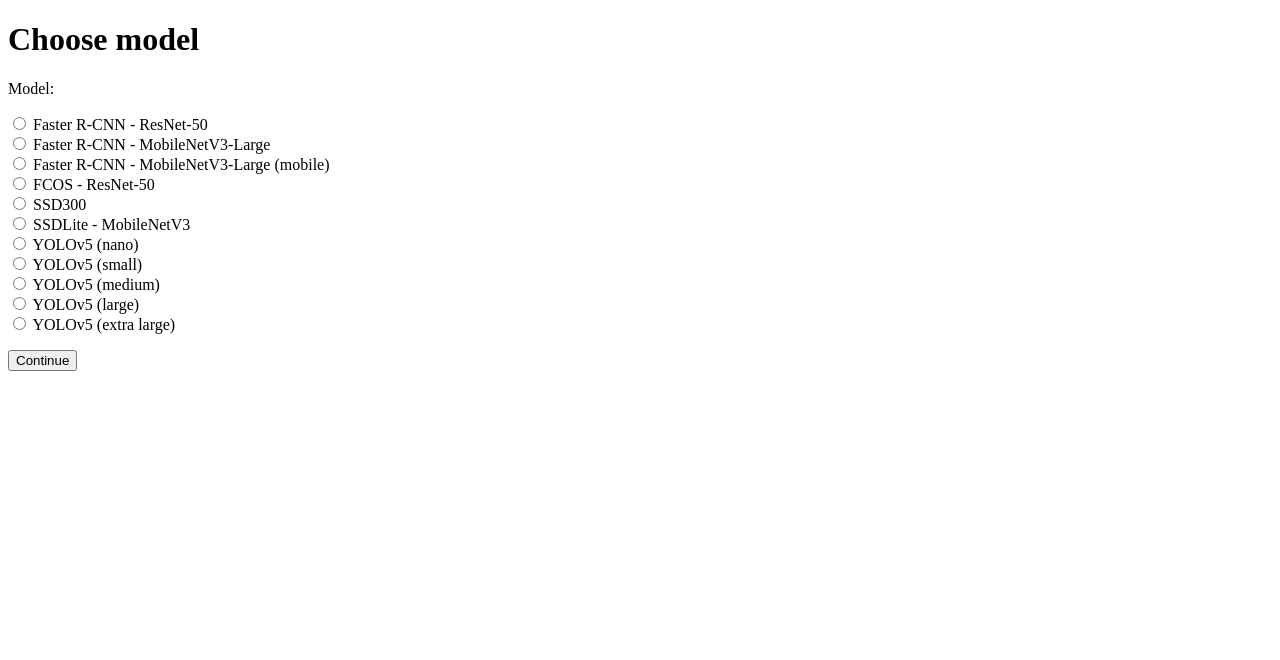
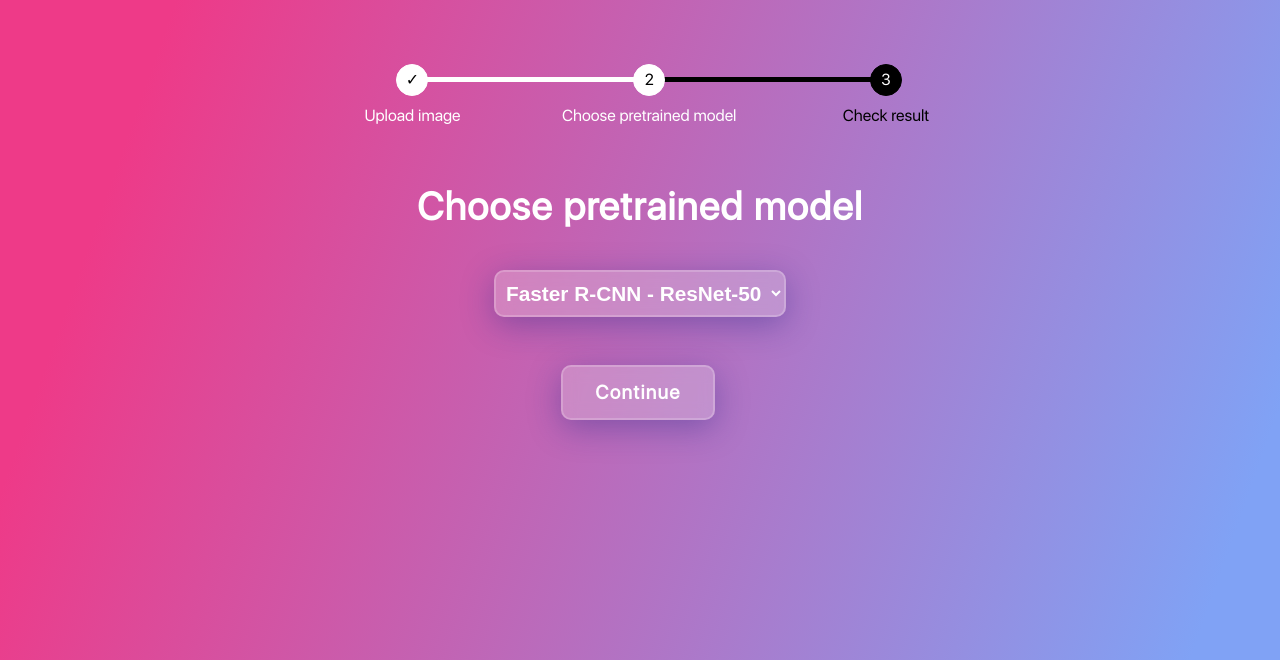
Before and after one commit to Kammelleon/CarDetector, a Django app: page /model/ in a window 1280 px wide. Shown: the top 660 px of the page. Run offline with Django 4.2, Linux system fonts and the light colour scheme.

Commit message:
Styled model chooser site

```diff
--- a/detector/forms.py
+++ b/detector/forms.py
@@ -14,7 +14,7 @@
                ('yolov5l', 'YOLOv5 (large)'),
                ('yolov5x', 'YOLOv5 (extra large)')]
 
-    model = forms.ChoiceField(choices=CHOICES, widget=forms.RadioSelect)
+    model = forms.ChoiceField(choices=CHOICES, widget=forms.Select)
 
 class UploadForm(forms.Form):
     image = forms.ImageField(widget=forms.FileInput(attrs={"id": "dragndrop", "accept":".png, .jpg, .jpeg"}))
--- /dev/null
+++ b/detector/static/detector/css/horizontal_progress_bar_style.css
@@ -0,0 +1,119 @@
+.navigation_menu {
+  width: 60%;
+  margin-top: 8vh;
+  margin-left: 20%;
+}
+
+.navigation_tabs {
+   counter-reset: step;
+}
+
+/* one item */
+.navigation_tabs li:first-child:nth-last-child(1) {
+  width: 100%;
+}
+
+/* two items */
+.navigation_tabs li:first-child:nth-last-child(2),
+.navigation_tabs li:first-child:nth-last-child(2) ~ li {
+  width: 49%;
+}
+
+/* three items */
+.navigation_tabs li:first-child:nth-last-child(3),
+.navigation_tabs li:first-child:nth-last-child(3) ~ li {
+  width: 32%;
+}
+
+/* four items */
+.navigation_tabs li:first-child:nth-last-child(4),
+.navigation_tabs li:first-child:nth-last-child(4) ~ li {
+  width: 24%;
+}
+
+/* five items */
+.navigation_tabs li:first-child:nth-last-child(5),
+.navigation_tabs li:first-child:nth-last-child(5) ~ li {
+  width: 19%;
+}
+
+/* six items */
+.navigation_tabs li:first-child:nth-last-child(6),
+.navigation_tabs li:first-child:nth-last-child(6) ~ li {
+  width: 16%;
+}
+
+.navigation_tabs li {
+  list-style: none;
+  display: inline-block;
+  position: relative;
+  text-align: center;
+}
+
+a {
+  color: #000;
+}
+
+.navigation_tabs li a {
+  text-decoration: none;
+}
+
+.navigation_tabs li:before {
+  content: counter(step);
+  counter-increment: step;
+  width: 30px;
+  height: 30px;
+  line-height : 30px;
+  border: 1px solid black;
+  border-radius: 100%;
+  display: block;
+  text-align: center;
+  margin: 0 auto 10px auto;
+  background-color: black;
+  color:white;
+}
+.navigation_tabs li:after {
+  content: "";
+  position: absolute;
+  width: 100%;
+  height: 5px;
+  background-color: black;
+  top: 13px;
+  left: -50%;
+  z-index : -1;
+}
+
+.navigation_tabs li:first-child:after {
+  content: none;
+}
+
+.navigation_tabs li.tab_active,
+.navigation_tabs li.tab_inactive,
+.navigation_tabs li.tab_active a,
+.navigation_tabs li.tab_inactive a{
+  color: white;
+}
+
+.navigation_tabs li.tab_active a:hover,
+.navigation_tabs li.tab_inactive a:hover {
+  font-weight: bold;
+}
+
+
+.navigation_tabs li.tab_active:before {
+  border-color: white;
+  background-color:white;
+  color:black;
+}
+
+.navigation_tabs li.tab_inactive:before {
+  border-color: white;
+  background-color: white;
+  color: black;
+  content: "\2713";
+}
+
+
+.navigation_tabs li.tab_inactive + li:after {
+  background-color: white;
+}
--- a/detector/static/detector/css/model_chooser_style.css
+++ b/detector/static/detector/css/model_chooser_style.css
@@ -0,0 +1,99 @@
+@font-face {
+  font-family: SanFrancisco;
+  src: url(../fonts/SF-UI-Display-Regular.otf);
+}
+body{
+  width:100%;
+  height:100%;
+  font-family: SanFrancisco;
+  margin:0;
+  background-image: linear-gradient( 109.6deg,  rgba(238,58,136,1) 11.2%, rgba(128,162,245,1) 91.1% );
+  background-repeat: no-repeat;
+    background-attachment: fixed;
+}
+
+h1{
+  text-align: center;
+  color:white;
+  font-weight: bold;
+  font-size: 2.4rem;
+  letter-spacing: 1.2px;
+  margin-top: 4.5%;
+}
+#models-form{
+  width:100%;
+  text-align: center;
+}
+select {
+  cursor:pointer;
+  margin-top:2vh;
+  color:white;
+    padding: 0.7% 0.5% 0.7% 0.5%;
+  font-weight: bold;
+  font-size: 1.3rem;
+  transition: all .2s ease;
+  outline: none;
+  background: rgba( 240, 240, 240, 0.25 );
+  box-shadow: 0 8px 32px 0 rgba( 31, 38, 135, 0.37 );
+  backdrop-filter: blur( 8px );
+  -webkit-backdrop-filter: blur( 8px );
+  border-radius: 10px;
+  border: 2px solid rgba( 255, 255, 255, 0.2 );
+}
+select:hover{
+    border: 2px solid rgb(82, 191, 255);
+  -webkit-box-shadow: 0px 0px 11px 0px rgba(113, 192, 243, 1);
+  -moz-box-shadow: 0px 0px 11px 0px rgba(113, 192, 243, 1);
+  box-shadow: 0px 0px 11px 0px rgba(113, 192, 243, 1);
+}
+select option {
+  color:white;
+  background-color:black;
+}
+select:focus{
+  outline: none;
+}
+form button{
+   font-family: SanFrancisco;
+  margin: 0;
+  color: #fff;
+  background: #16a085;
+  width: 12%;
+  height: 55px;
+  margin-top: 4vh;
+  letter-spacing: 1.3px;
+  font-weight: bold;
+  font-size: 1.2rem;
+  margin-left: -4px;
+  transition: all .2s ease;
+  outline: none;
+  background: rgba( 240, 240, 240, 0.25 );
+  box-shadow: 0 8px 32px 0 rgba( 31, 38, 135, 0.37 );
+  backdrop-filter: blur( 8px );
+  -webkit-backdrop-filter: blur( 8px );
+  border-radius: 10px;
+  border: 2px solid rgba( 255, 255, 255, 0.2 );
+  cursor:pointer;
+}
+form button:hover{
+  border: 2px solid rgb(82, 191, 255);
+  -webkit-box-shadow: 0px 0px 11px 0px rgba(113, 192, 243, 1);
+  -moz-box-shadow: 0px 0px 11px 0px rgba(113, 192, 243, 1);
+  box-shadow: 0px 0px 11px 0px rgba(113, 192, 243, 1);
+}
+/**,*/
+/**::before,*/
+/**::after {*/
+/*  box-sizing: border-box;*/
+/*}*/
+/*select {*/
+/*  margin: 50px;*/
+/*  width: 17%;*/
+/*  padding: 5px 35px 5px 5px;*/
+/*  font-size: 16px;*/
+/*  border: 1px solid #CCC;*/
+/*  height: 34px;*/
+/*  -webkit-appearance: none;*/
+/*  -moz-appearance: none;*/
+/*  appearance: none;*/
+/*}*/
--- a/detector/templates/detector/file_uploader.html
+++ b/detector/templates/detector/file_uploader.html
@@ -7,6 +7,7 @@
     <title>Upload file</title>
     <link rel="stylesheet" href="https://cdn.jsdelivr.net/npm/bootstrap@4.3.1/dist/css/bootstrap.min.css" integrity="sha384-ggOyR0iXCbMQv3Xipma34MD+dH/1fQ784/j6cY/iJTQUOhcWr7x9JvoRxT2MZw1T" crossorigin="anonymous">
     <link rel="stylesheet" href="{% static 'detector/css/file_uploader_style.css' %}">
+    <link rel="stylesheet" href="{% static 'detector/css/horizontal_progress_bar_style.css' %}">
     <script src="https://ajax.googleapis.com/ajax/libs/jquery/3.6.0/jquery.min.js"></script>
 <script src="https://cdn.jsdelivr.net/npm/popper.js@1.14.7/dist/umd/popper.min.js" integrity="sha384-UO2eT0CpHqdSJQ6hJty5KVphtPhzWj9WO1clHTMGa3JDZwrnQq4sF86dIHNDz0W1" crossorigin="anonymous"></script>
 <script src="https://cdn.jsdelivr.net/npm/bootstrap@4.3.1/dist/js/bootstrap.min.js" integrity="sha384-JjSmVgyd0p3pXB1rRibZUAYoIIy6OrQ6VrjIEaFf/nJGzIxFDsf4x0xIM+B07jRM" crossorigin="anonymous"></script>
--- a/detector/templates/detector/model_chooser.html
+++ b/detector/templates/detector/model_chooser.html
@@ -1,15 +1,45 @@
+{% load static %}
 <!DOCTYPE html>
 <html lang="en">
 <head>
     <meta charset="UTF-8">
     <title>Choose model</title>
+    <link rel="stylesheet" href="{% static 'detector/css/model_chooser_style.css' %}">
+    <link rel="stylesheet" href="{% static 'detector/css/horizontal_progress_bar_style.css' %}">
+    <script src="https://ajax.googleapis.com/ajax/libs/jquery/3.6.0/jquery.min.js"></script>
 </head>
 <body>
-    <h1>Choose model</h1>
-    <form method="POST">
+<div class="navigation_menu" id="navigation_menu">
+  <ul class="navigation_tabs" id="navigation_tabs">
+    <li class="tab_inactive">
+        <a href="{% url 'detector:file-uploader' %}">Upload image</a>
+    </li>
+    <li class="tab_active">
+        Choose pretrained model
+    </li>
+    <li class="tab_disabled">
+        Check result
+    </li>
+  </ul>
+</div>
+    <h1>Choose pretrained model</h1>
+    <form method="POST" id="models-form">
         {% csrf_token %}
-        {{ detection_model_form.as_p }}
-        <input type="submit" value="Continue">
+    <div class="select">
+        {% for element in detection_model_form %}
+            <p>{{ element }}</p>
+        {% endfor %}
+    </div>
+        <button type="submit">Continue</button>
     </form>
+<script>
+    $('select').change(function(){
+  var text = $(this).find('option:selected').text()
+  var $aux = $('<select/>').append($('<option/>').text(text))
+  $(this).after($aux)
+  $(this).width($aux.width())
+  $aux.remove()
+}).change()
+</script>
 </body>
 </html>
```
Also changed, not shown: detector/static/detector/css/file_uploader_style.css (+2 -132 lines).
